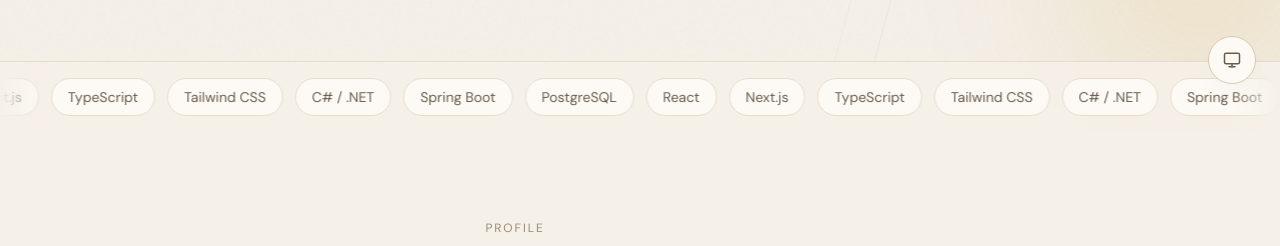
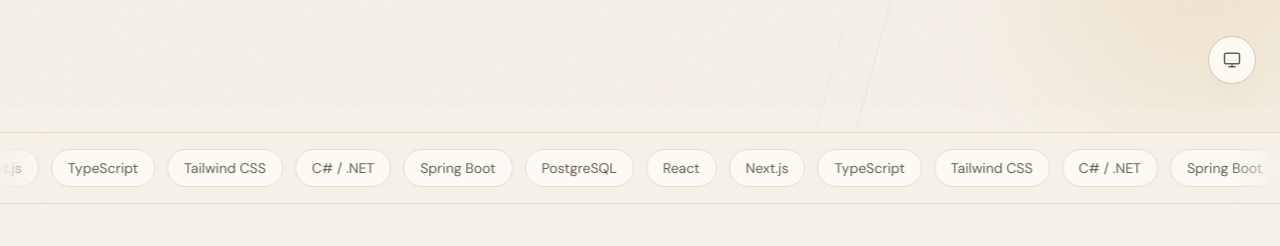
Before and after one commit to havardhvestbo/portfolio, a Next.js app in the folder my-portfolio/: page / in a window 1280 px wide. Shown: the part 692-938 px from the top of the page. Built offline with nearby package versions, Linux system fonts and the light colour scheme; no server answers.

Commit message:
feat: add TechMarquee component to showcase technology stack

```diff
--- a/my-portfolio/src/app/page.tsx
+++ b/my-portfolio/src/app/page.tsx
@@ -3,6 +3,7 @@
 import { ExperienceSection } from "@/components/ExperienceSection";
 import { HeroSection } from "@/components/HeroSection";
 import { ProjectsSection } from "@/components/ProjectsSection";
+import { TechMarquee } from "@/components/TechMarquee";
 import { getPortfolioSnapshot } from "@/lib/api";
 import { fallbackPortfolioSnapshot } from "@/lib/portfolioFallback";
 
@@ -23,6 +24,15 @@
   return (
     <>
       <HeroSection personalInfo={snapshot.personalInfo} />
+      <section
+        aria-label="Tech stack"
+        className="border-y border-border-light bg-background/90 backdrop-blur-sm"
+      >
+        <TechMarquee
+          items={snapshot.personalInfo.technologies}
+          className="mx-auto max-w-[1560px] px-4 lg:px-10"
+        />
+      </section>
       <AboutSection personalInfo={snapshot.personalInfo} />
       <ProjectsSection projects={featuredProjects} />
       <ExperienceSection experiences={workExperience.length ? workExperience : snapshot.experiences} />
--- a/my-portfolio/src/components/HeroSection.tsx
+++ b/my-portfolio/src/components/HeroSection.tsx
@@ -3,7 +3,6 @@
 import Link from "next/link";
 import { motion } from "framer-motion";
 import { ProfileFrame } from "@/components/ProfileFrame";
-import { TechMarquee } from "@/components/TechMarquee";
 import { fadeUpVariants, fadeUpTransition, scaleInVariants } from "@/lib/animations";
 import type { PersonalInfo } from "@/types/portfolio";
 
@@ -19,7 +18,7 @@
       className="hero-diagonals relative flex min-h-[calc(100svh-4rem)] items-center overflow-hidden pt-3 md:pt-5"
       id="top"
     >
-      <div className="hero-layout mx-auto grid w-full max-w-[1440px] items-center gap-14 px-6 pb-28 lg:grid-cols-[minmax(0,0.66fr)_minmax(340px,0.34fr)] lg:px-20 2xl:max-w-[1560px]">
+      <div className="hero-layout mx-auto grid w-full max-w-[1440px] items-center gap-14 px-6 pb-24 lg:grid-cols-[minmax(0,0.66fr)_minmax(340px,0.34fr)] lg:px-20 2xl:max-w-[1560px]">
         <div className="max-w-[46rem]">
           <motion.div
             variants={fadeUpVariants}
@@ -110,15 +109,11 @@
       <a
         href="#about"
         aria-label="Scroll to About section"
-        className="hero-scroll-indicator absolute bottom-20 left-1/2 z-10 flex -translate-x-1/2 flex-col items-center gap-2 text-[11px] uppercase tracking-[0.1em] text-muted"
+        className="hero-scroll-indicator absolute bottom-8 left-1/2 z-10 flex -translate-x-1/2 flex-col items-center gap-2 text-[11px] uppercase tracking-[0.1em] text-muted"
       >
         <span>Scroll</span>
         <span className="h-8 w-px bg-[linear-gradient(180deg,var(--text-muted),transparent)]" />
       </a>
-
-      <div className="absolute inset-x-0 bottom-0 z-10 border-t border-border-light bg-background/90 backdrop-blur-sm">
-        <TechMarquee items={personalInfo.technologies} className="mx-auto max-w-[1560px] px-4 lg:px-10" />
-      </div>
     </section>
   );
 }
```
